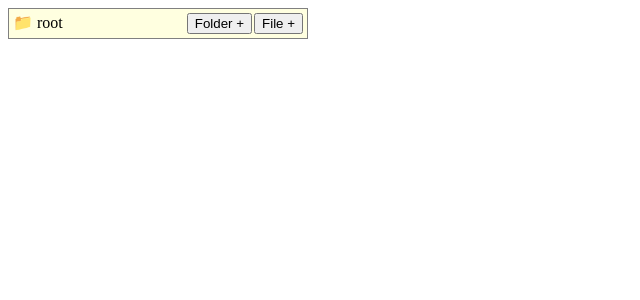
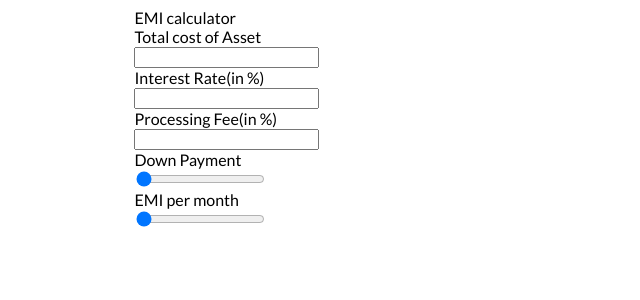
Before and after one commit to AnkitParte/react-many, a React (Vite) app: page / in a window 1280 px wide. Shown: the top 300 px of the page, without its empty margins (0-640 px from the left). Built offline with nearby package versions, Linux system fonts and the light colour scheme.

Commit message:
pagination change

```diff
--- a/src/App.css
+++ b/src/App.css
@@ -40,3 +40,8 @@
 .read-the-docs {
   color: #888;
 } */
+@import url('https://fonts.googleapis.com/css2?family=Lato:ital,wght@0,100;0,300;0,400;0,700;0,900;1,100;1,300;1,400;1,700;1,900&display=swap');
+
+body {
+font-family: Lato;
+}
--- a/src/App.jsx
+++ b/src/App.jsx
@@ -1,10 +1,14 @@
-import './App.css'
-import FileExplorer from './pages/fileExplorer'
+import "./App.css"
+import EmiCalculator from "./pages/emiCalculator"
+import FileExplorer from "./pages/fileExplorer"
+import Pagination from "./pages/pagination"
 
 function App() {
   return (
     <>
-      <FileExplorer/>
+      {/* <FileExplorer/> */}
+      {/* <Pagination /> */}
+      <EmiCalculator />
     </>
   )
 }
--- /dev/null
+++ b/src/pages/emiCalculator/index.jsx
@@ -0,0 +1,65 @@
+import React, { useState } from "react"
+
+const EmiCalculator = () => {
+  const [cost, setCost] = useState(100000000)
+  const [interest, setInterest] = useState(0)
+  const [downPayment, setDownPayment] = useState(0)
+  const [fee, setFee] = useState(0)
+  const [tenure, setTenure] = useState(0)
+  const [emi, setEmi] = useState(0)
+
+  const updateEmi = (e) => {
+    if (!cost) return
+    let money = Number(e.target.value)
+
+    setDownPayment(money)
+    //do calculation via formula setEmi
+    setEmi(money)
+  }
+  const updateDownPayment = (e) => {
+    if (!cost) return
+    let money = Number(e.target.value)
+
+    setEmi(money)
+    //do calculation via formula setDownPayment
+    setDownPayment(money)
+  }
+  const calculateEmi = (cost) => {}
+  return (
+    <div style={{ width: "80%", margin: "auto" }}>
+      <div>EMI calculator</div>
+      <div>
+        <div>Total cost of Asset</div>
+        <div>
+          <input type="number" />
+        </div>
+      </div>
+      <div>
+        <div>Interest Rate(in %)</div>
+        <div>
+          <input type="number" />
+        </div>
+      </div>
+      <div>
+        <div>Processing Fee(in %)</div>
+        <div>
+          <input type="number" />
+        </div>
+      </div>
+      <div>
+        <div>Down Payment</div>
+        <div>
+          <input type="range" min={0} max={cost} value={downPayment} onChange={updateDownPayment} />
+        </div>
+      </div>
+      <div>
+        <div>EMI per month</div>
+        <div>
+          <input type="range" min={0} max={calculateEmi(cost)} value={emi} onChange={updateEmi} />
+        </div>
+      </div>
+    </div>
+  )
+}
+
+export default EmiCalculator
--- /dev/null
+++ b/src/pages/pagination/index.jsx
@@ -0,0 +1,7 @@
+import React from "react"
+
+const Pagination = () => {
+  return <div>Pagination</div>
+}
+
+export default Pagination
```
